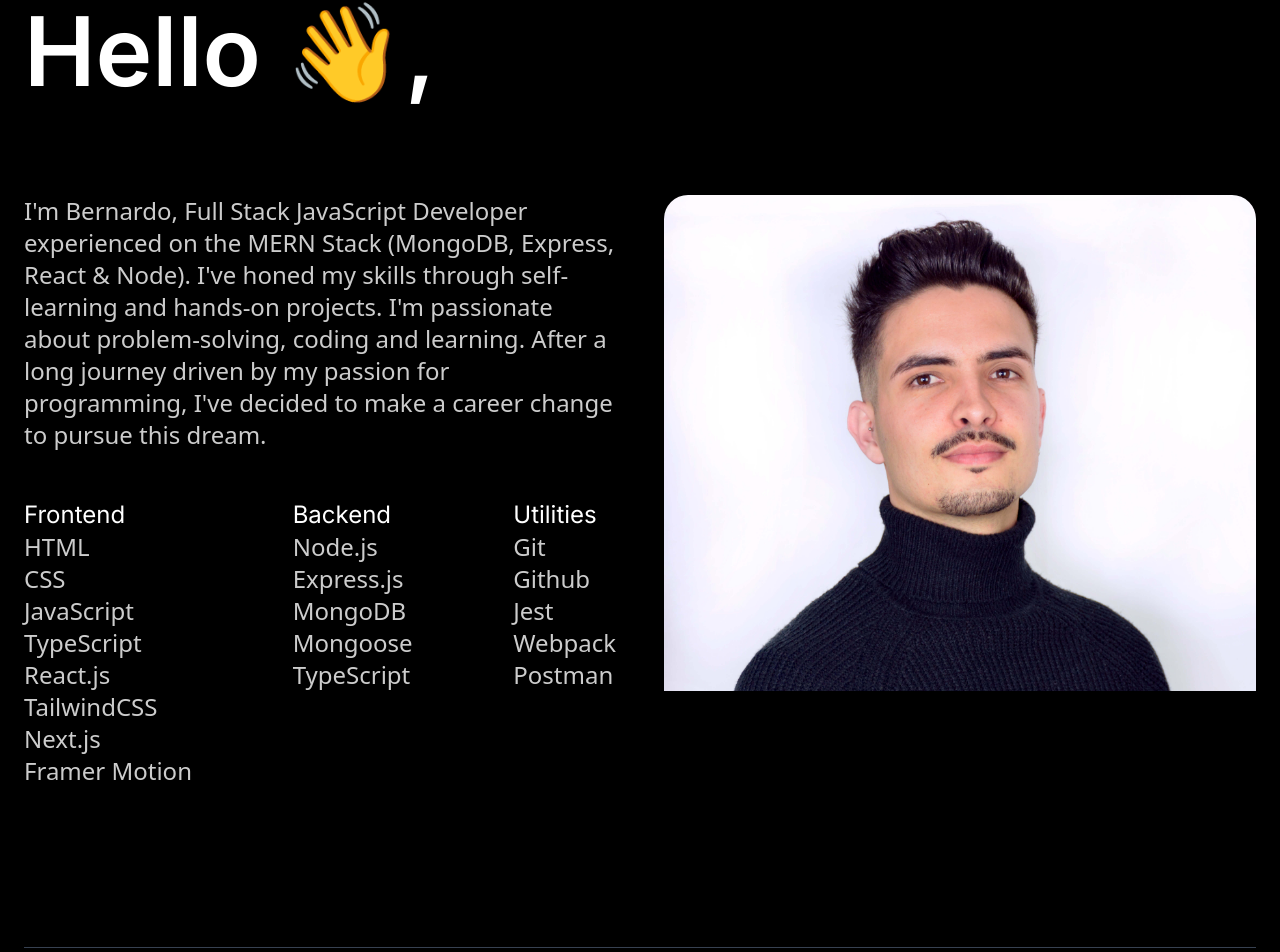
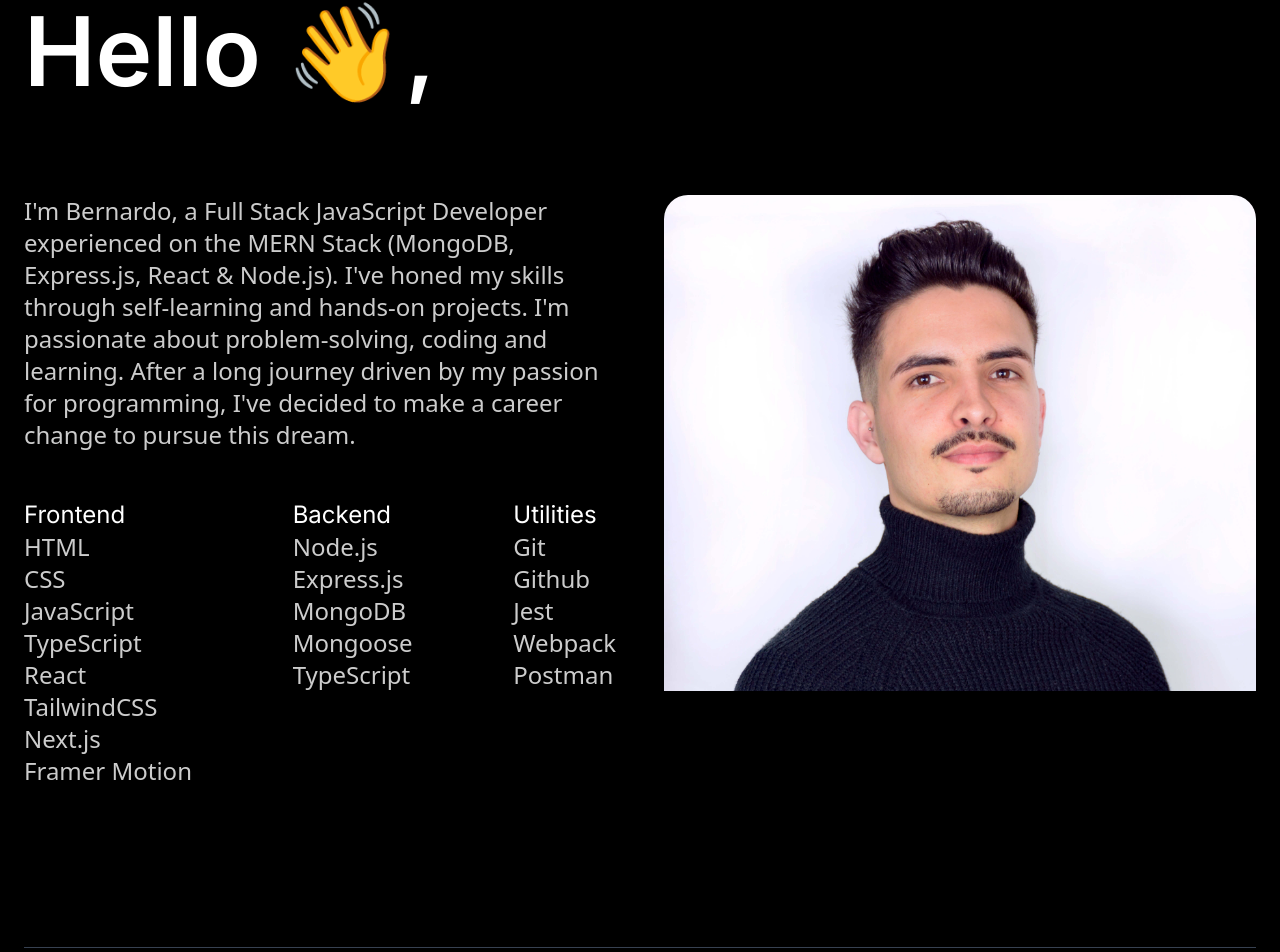
Before and after one commit to beMimg/bemimg-website, a Next.js app: page / in a window 1280 px wide. Shown: the part 3777-4729 px from the top of the page. Built offline with nearby package versions, Linux system fonts and the light colour scheme.

Commit message:
Fixed tech stack .js and about text

```diff
--- a/components/About.tsx
+++ b/components/About.tsx
@@ -34,10 +34,10 @@ const About = () => {
         >
           <div className="flex flex-col justify-between gap-12 lg:w-[50%]">
             <p className="font-sans font-extralight opacity-80">
-              I&apos;m Bernardo, Full Stack JavaScript Developer experienced on
-              the <strong>MERN</strong> Stack (MongoDB, Express, React & Node).
-              I&apos;ve honed my skills through self-learning and hands-on
-              projects. I&apos;m passionate about{" "}
+              I&apos;m Bernardo, a Full Stack JavaScript Developer experienced
+              on the <strong>MERN</strong> Stack (MongoDB, Express.js, React &
+              Node.js). I&apos;ve honed my skills through self-learning and
+              hands-on projects. I&apos;m passionate about{" "}
               <strong>problem-solving</strong>, <strong>coding</strong> and{" "}
               <strong>learning</strong>. After a long journey driven by my
               passion for programming, I&apos;ve decided to make a career change
--- a/utils/techStack.ts
+++ b/utils/techStack.ts
@@ -6,7 +6,7 @@ export const techStack = [
       "CSS",
       "JavaScript",
       "TypeScript",
-      "React.js",
+      "React",
       "TailwindCSS",
       "Next.js",
       "Framer Motion",
```
